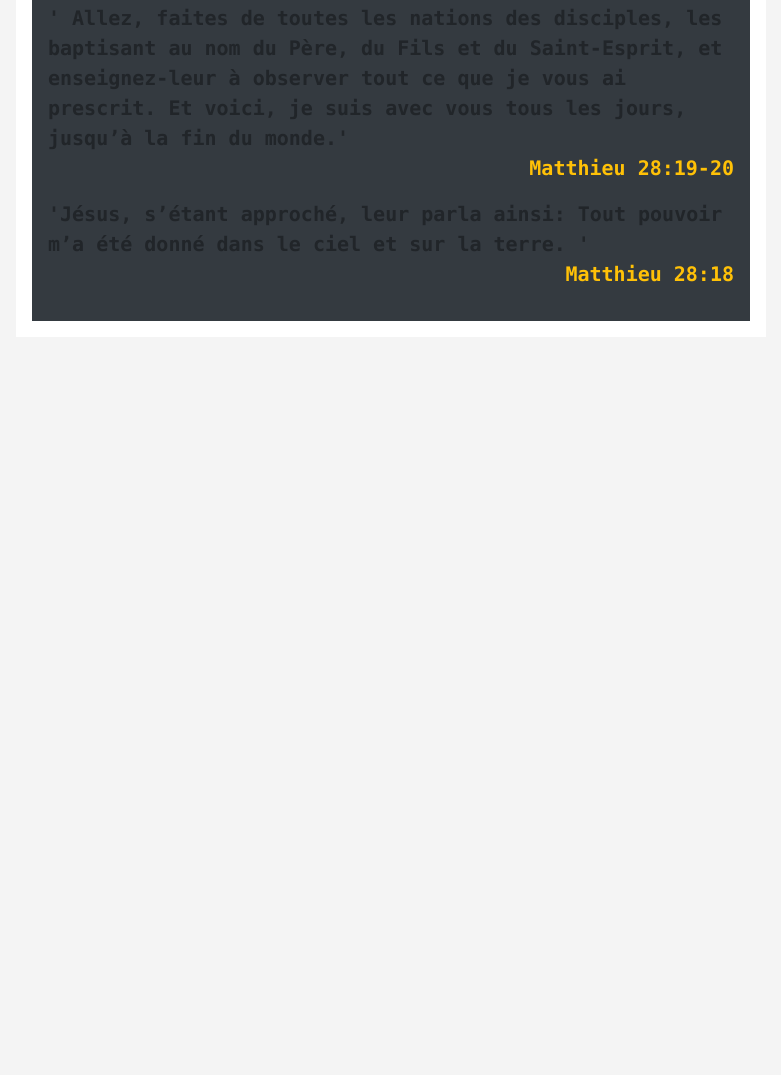
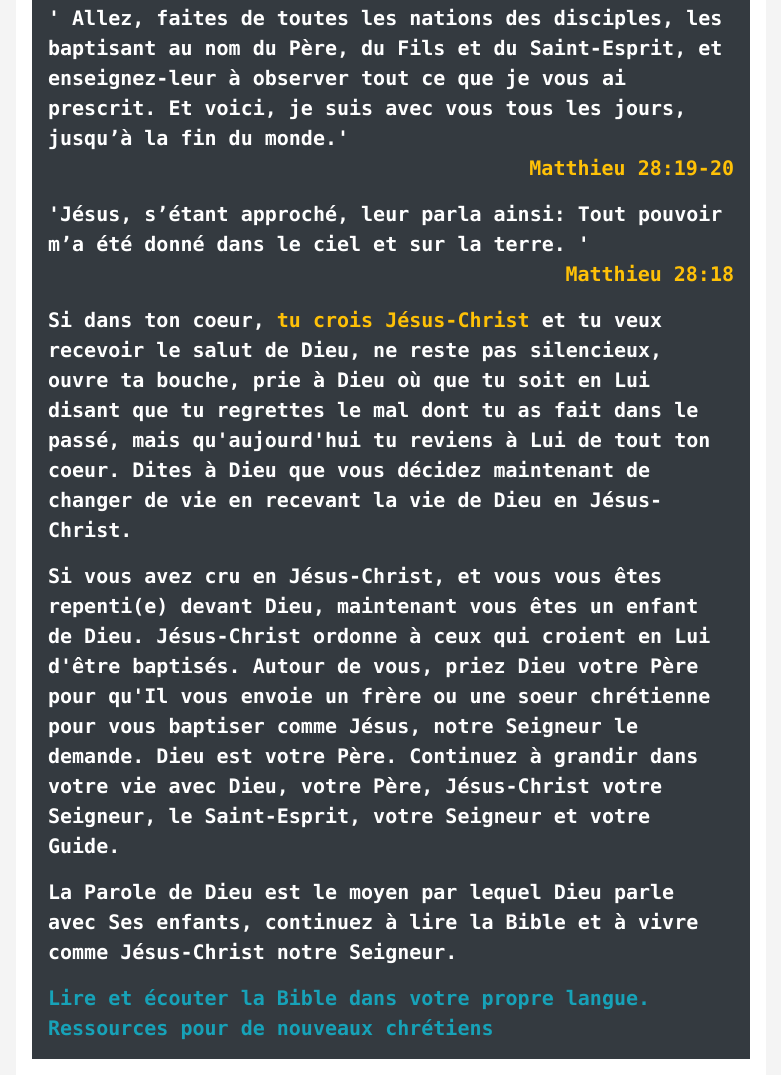
Before and after one commit to aimonsdieu/naitredenouveau, a plain HTML site: page dieuaime.html in a window 1280 px wide. Shown: the part 713-1788 px from the top of the page, without its empty margins (249-1030 px from the left). Before the commit the page ends 1098 px from the top, so only its background shows below. Drawn offline with nearby package versions, Linux system fonts and the light colour scheme; a web font is replaced by a local one.

Commit message:
sauvegarde

```diff
--- a/css/style.css
+++ b/css/style.css
@@ -28,7 +28,6 @@ a:hover{
 	font-size: 20px;
 }
 
-
 .effet-survol:hover{
 	color: rgb(255, 255, 255);
 }
--- a/dieuaime.html
+++ b/dieuaime.html
@@ -16,11 +16,11 @@
 		<!---------------------------------- Main Area -------------------------------->
 		<section class = "container-fluid" role = "main">
 
-			<div class = "font-weight-bold presentation p-3 mb-5 bg-white">
+			<div class = "font-weight-bold presentation p-3 pb-6 bg-white">
 
 				<p class = "salutation text-center">Ce que dit la Parole de Dieu</p>
 
-				<div class="p-3 bg-dark font-weight-bold">
+				<div class="p-3 text-white bg-dark font-weight-bold">
 					<p class = "">'Car Dieu a tant aimé le monde qu’il a donné son Fils unique, afin que quiconque croit en lui ne périsse point, mais qu’il ait la vie éternelle. '<br><span class = "text-right d-block text-warning">Jean 3:16</span></p>
 
 					<p>'Dieu, en effet, n’a pas envoyé son Fils dans le monde pour qu’il juge le monde, mais pour que le monde soit sauvé par lui. '<br><span class = "text-right d-block text-warning">Jean 3:17</span></p>
@@ -34,6 +34,14 @@
 					<p>' Allez, faites de toutes les nations des disciples, les baptisant au nom du Père, du Fils et du Saint-Esprit, et enseignez-leur à observer tout ce que je vous ai prescrit. Et voici, je suis avec vous tous les jours, jusqu’à la fin du monde.'<br><span class = "text-right d-block text-warning">Matthieu 28:19-20</span></p>
 
 					<p>'Jésus, s’étant approché, leur parla ainsi: Tout pouvoir m’a été donné dans le ciel et sur la terre. '<br><span class = "text-right d-block text-warning">Matthieu 28:18</span></p>
+
+					<p>Si dans ton coeur, <span class = "text-warning">tu crois Jésus-Christ</span> et tu veux recevoir le salut de Dieu, ne reste pas silencieux, ouvre ta bouche, prie à Dieu où que tu soit en Lui disant que tu regrettes le mal dont tu as fait dans le passé, mais qu'aujourd'hui tu reviens à Lui de tout ton coeur. Dites à Dieu que vous décidez maintenant de changer de vie en recevant la vie de Dieu en Jésus-Christ.</p>
+
+					<p>Si vous avez cru en Jésus-Christ, et vous vous êtes repenti(e) devant Dieu, maintenant vous êtes un enfant de Dieu. Jésus-Christ ordonne à ceux qui croient en Lui d'être baptisés. Autour de vous, priez Dieu votre Père pour qu'Il vous envoie un frère ou une soeur chrétienne pour vous baptiser comme Jésus, notre Seigneur le demande. Dieu est votre Père. Continuez à grandir dans votre vie avec Dieu, votre Père, Jésus-Christ votre Seigneur, le Saint-Esprit, votre Seigneur et votre Guide.</p>
+
+					<p>La Parole de Dieu est le moyen par lequel Dieu parle avec Ses enfants, continuez à lire la Bible et à vivre comme Jésus-Christ notre Seigneur.</p>
+					<a href="http://listen.bible.is/FRNPDV/John/1" class="text-info effet-survol" target = "__blank">Lire et écouter la Bible dans votre propre langue.</a><br>
+					<a href="https://aimonsdieu.github.io/watchman-nee-ressources" target="__blank" class="text-info effet-survol">Ressources pour de nouveaux chrétiens</a>
 				</div>
 			</div>
 		</section>
```
